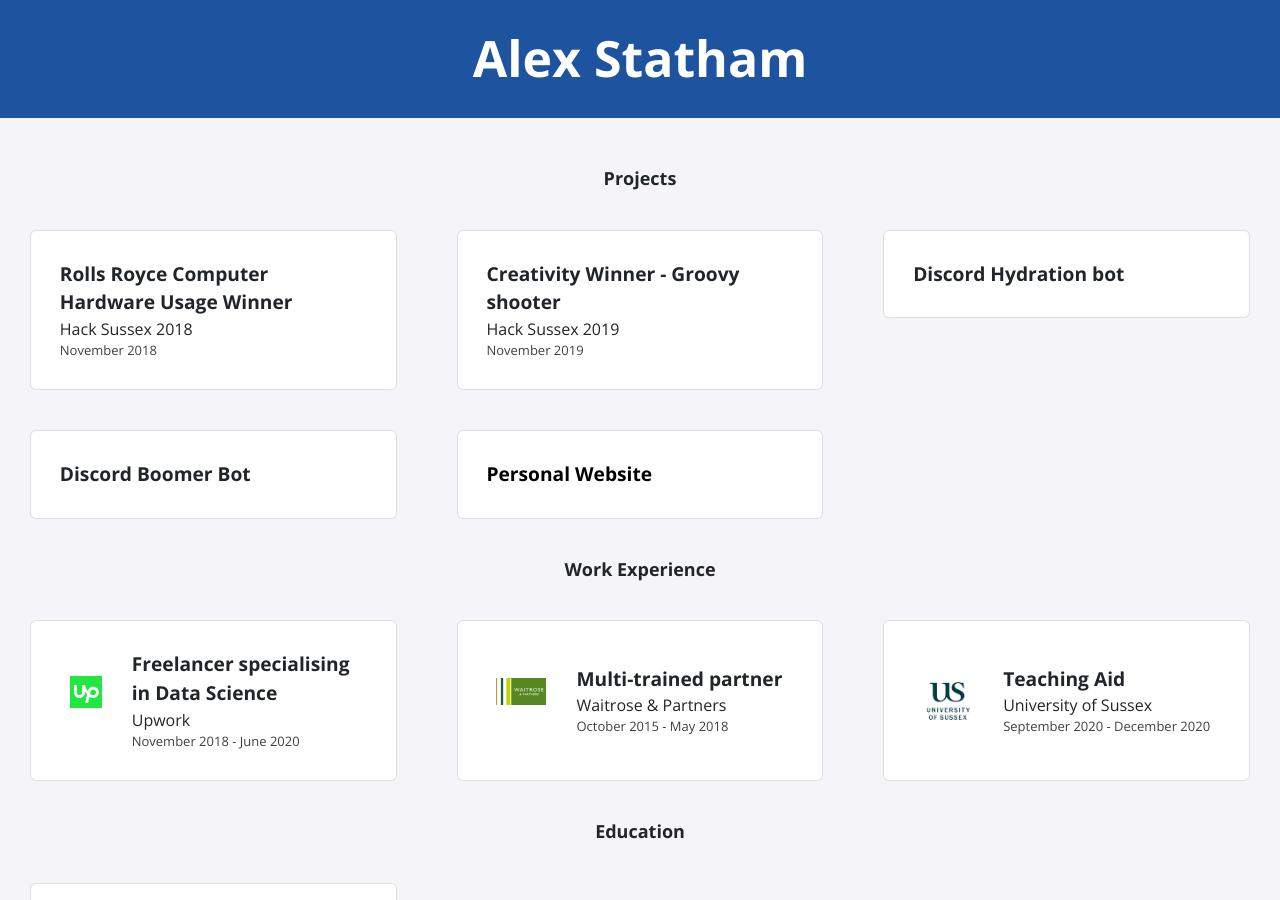
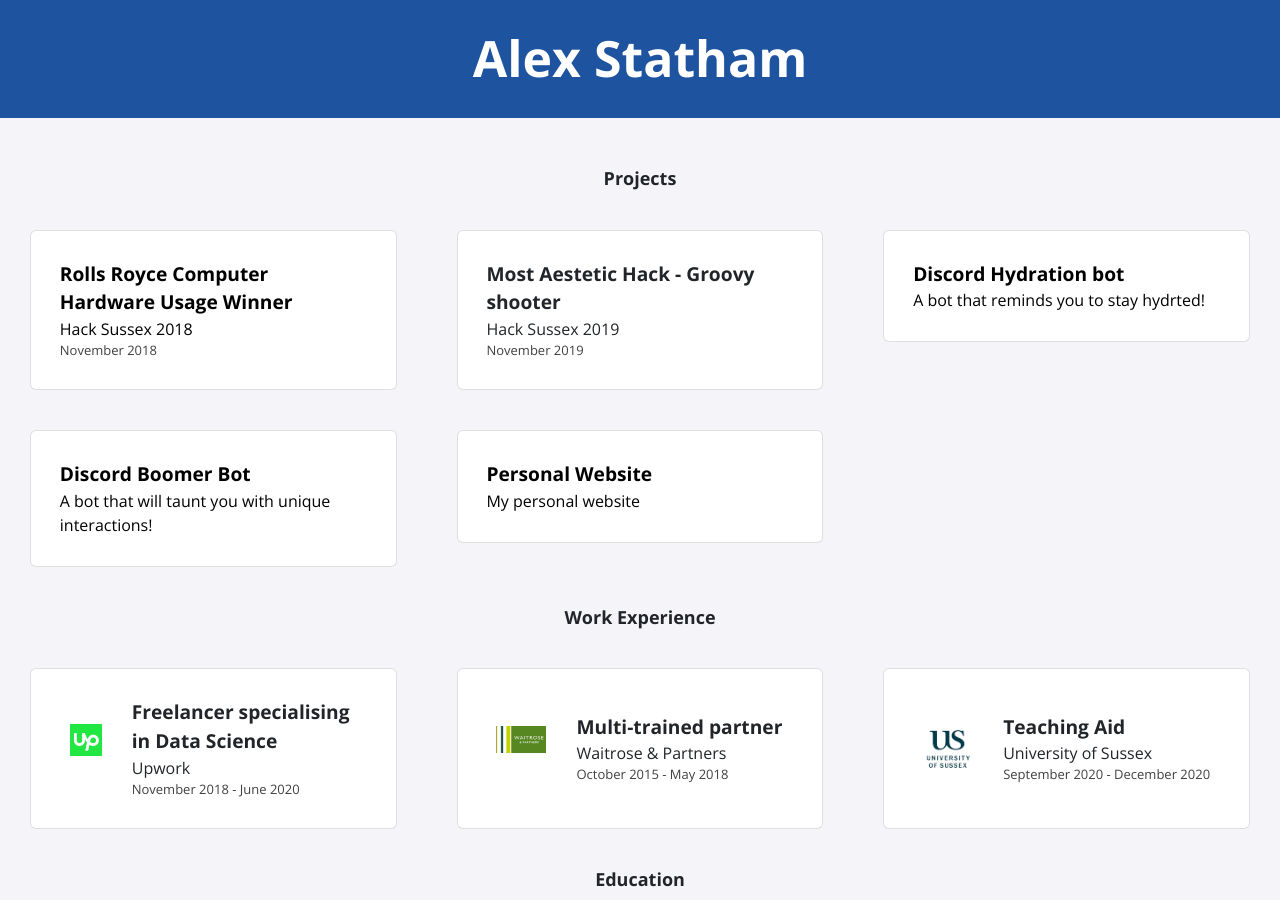
Before and after one commit to Astatham98/Astatham98.github.io, a Jekyll site: the page built from index.html, in a window 1280 px wide and 900 px high, scrolled down 392 px. Built offline with Jekyll 4.4.1, drawn with Linux system fonts in a browser that asks for light colours; nearby versions of some CDN libraries.

Commit message:
updated links for projects

```diff
--- a/_data/projects.yml
+++ b/_data/projects.yml
@@ -1,15 +1,20 @@
 - title: Rolls Royce Computer Hardware Usage Winner
   event: Hack Sussex 2018
   date: November 2018
+  page-name: https://github.com/Astatham98/hacksussex2018
 
-- title: Creativity Winner - Groovy shooter
+- title: Most Aestetic Hack - Groovy shooter
   event: Hack Sussex 2019
   date: November 2019
 
 - title: Discord Hydration bot
+  event: A bot that reminds you to stay hydrted!
+  page-name: https://github.com/Astatham98/DiscordHydrationBot
 
 - title: Discord Boomer Bot
-
+  event: A bot that will taunt you with unique interactions!
+  page-name: https://github.com/Astatham98/BoomerBot
 
 - title: Personal Website
+  event: My personal website
   page-name: https://www.astatham.com
```
